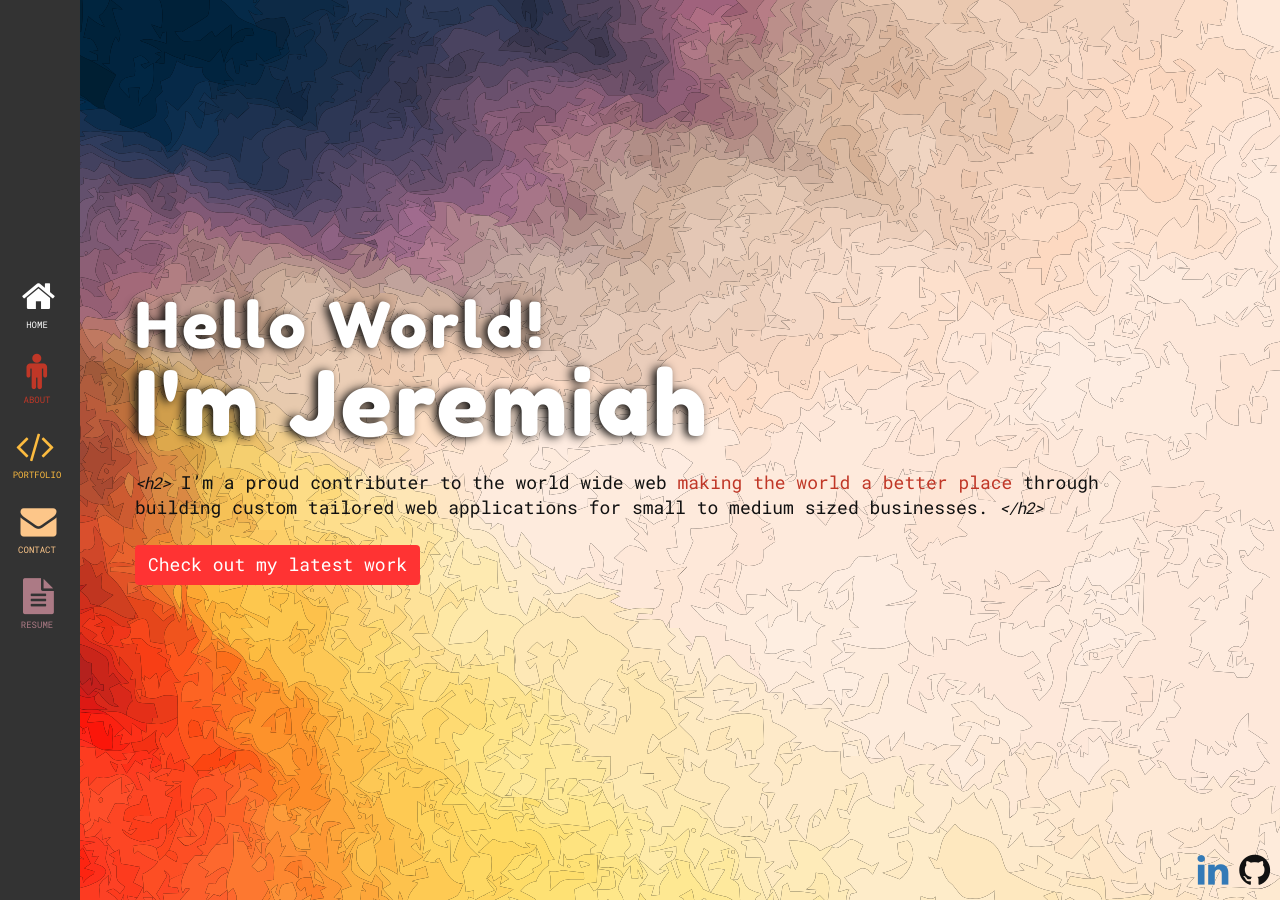
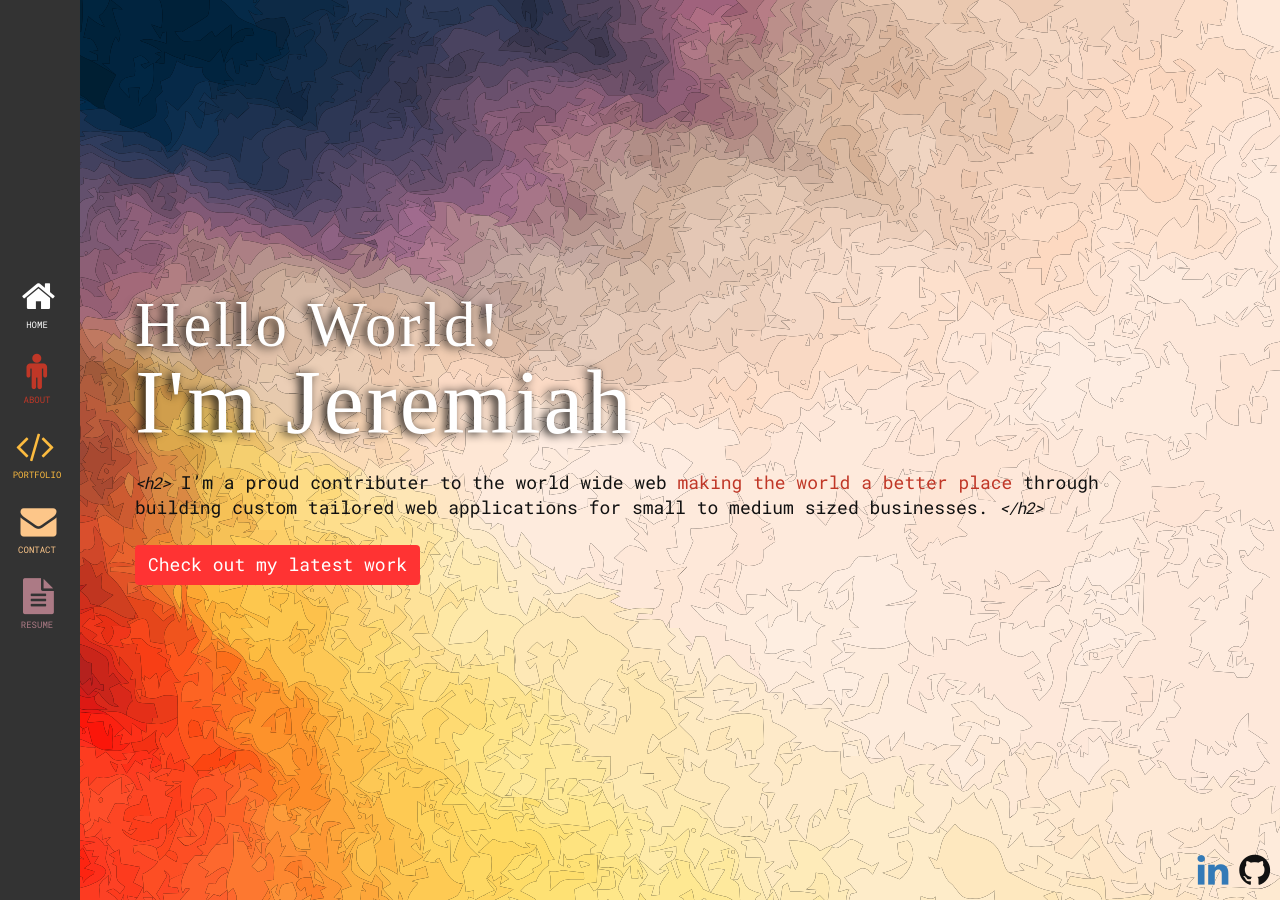
Before and after one commit to JWizerd/2017_personal_portfolio, a Jekyll site: the page built from index.html, in a window 1280 px wide. Built offline with Jekyll 4.4.1, drawn with Linux system fonts in a browser that asks for light colours.

Commit message:
removed old fonts

```diff
--- a/assets/css/main.scss
+++ b/assets/css/main.scss
@@ -13,7 +13,7 @@
 
 @charset "utf-8";
 @import "bootstrap";
-@import url('https://fonts.googleapis.com/css?family=Fredoka+One|Roboto+Mono|Titillium+Web|VT323');
+@import url('https://fonts.googleapis.com/css?family=Roboto+Mono|VT323');
 
 /* ====================================
 Variables / Reusables
```
